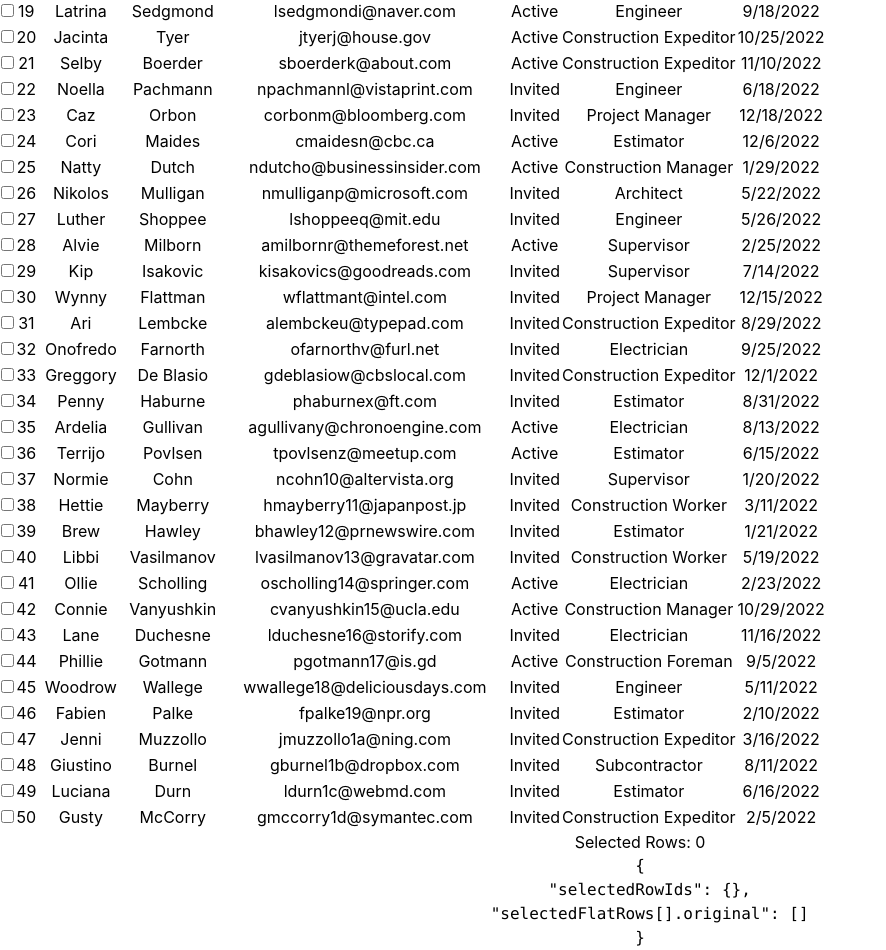
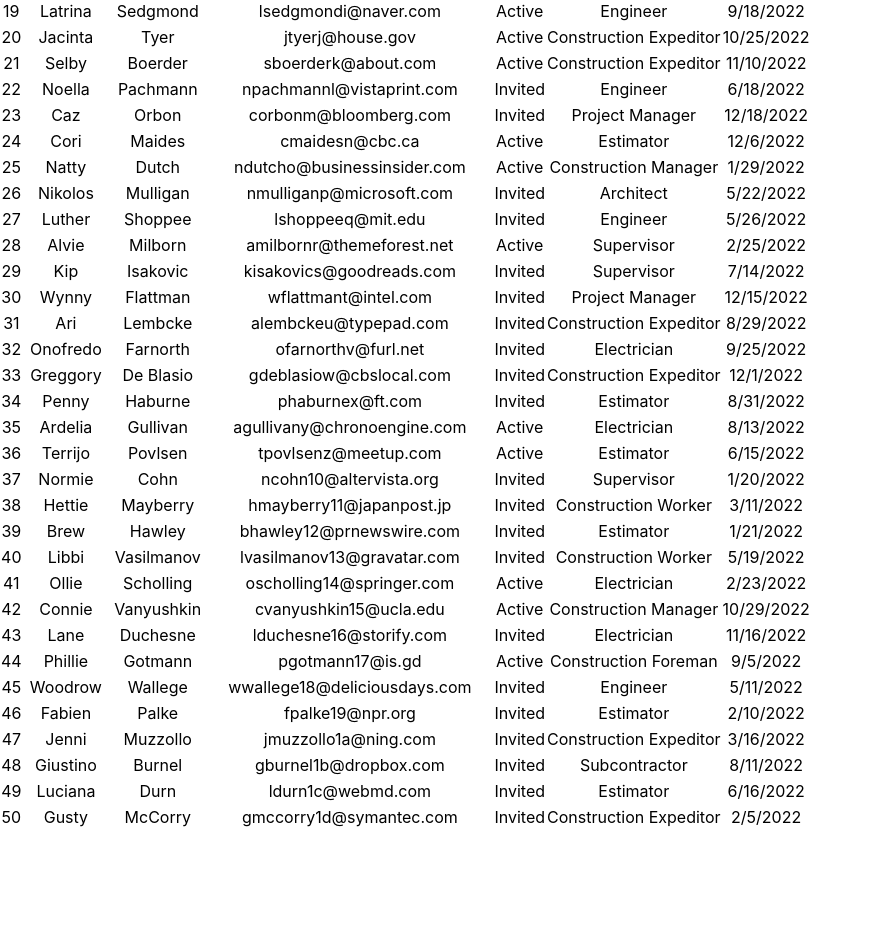
Before and after one commit to ambikabongirwar/UsersPage, a React (Create React App) app: page / in a window 1280 px wide. Shown: the part 520-1470 px from the top of the page, without its empty margins (0-886 px from the left). After the commit the page ends 1350 px from the top, so only its background shows below. Built offline with nearby package versions, Linux system fonts and the light colour scheme.

Commit message:
reverted back to basic table

```diff
--- a/src/Components/UsersTable.tsx
+++ b/src/Components/UsersTable.tsx
@@ -1,25 +1,8 @@
 import React, { useMemo } from 'react'
-import { useTable, Column, useRowSelect } from 'react-table'
+import { useTable, Column } from 'react-table'
 import MOCK_DATA from './MOCK_DATA.json'
 import {COLUMNS} from './columns'
 import { IUser } from './Types'
-
-const IndeterminateCheckbox = React.forwardRef(
-    ({ indeterminate, ...rest }, ref) => {
-      const defaultRef = React.useRef()
-      const resolvedRef = ref || defaultRef
-
-      React.useEffect(() => {
-        resolvedRef.current.indeterminate = indeterminate
-      }, [resolvedRef, indeterminate])
-
-      return (
-        <>
-          <input type="checkbox" ref={resolvedRef} {...rest} />
-        </>
-      )
-    }
-  )
 
 export default function UsersTable() {
 
@@ -30,24 +13,6 @@ export default function UsersTable() {
         {
             columns,
             data
-        },
-        useRowSelect,
-
-        hooks => {
-            hooks.visibleColumns.push(columns => [
-                // Let's make a column for selection
-                {
-                  id: 'selection',
-                  // The cell can use the individual row's getToggleRowSelectedProps method
-                  // to the render a checkbox
-                  Cell: ({row}: any) => (
-                    <div>
-                      <IndeterminateCheckbox {...row.getToggleRowSelectedProps()} />
-                    </div>
-                  ),
-                },
-                ...columns,
-              ])
         }
         )
 
@@ -56,9 +21,7 @@ export default function UsersTable() {
         getTableBodyProps,
         headerGroups,
         rows,
-        prepareRow,
-        selectedFlatRows,
-        state: { selectedRowIds },
+        prepareRow
     } = tableInstance
 
   return (
@@ -93,21 +56,6 @@ export default function UsersTable() {
         </tbody>
     </table>
 
-    <p>Selected Rows: {Object.keys(selectedRowIds).length}</p>
-      <pre>
-        <code>
-          {JSON.stringify(
-            {
-              selectedRowIds: selectedRowIds,
-              'selectedFlatRows[].original': selectedFlatRows.map(
-                d => d.original
-              ),
-            },
-            null,
-            2
-          )}
-        </code>
-      </pre>
 </>
   )
 }
```
